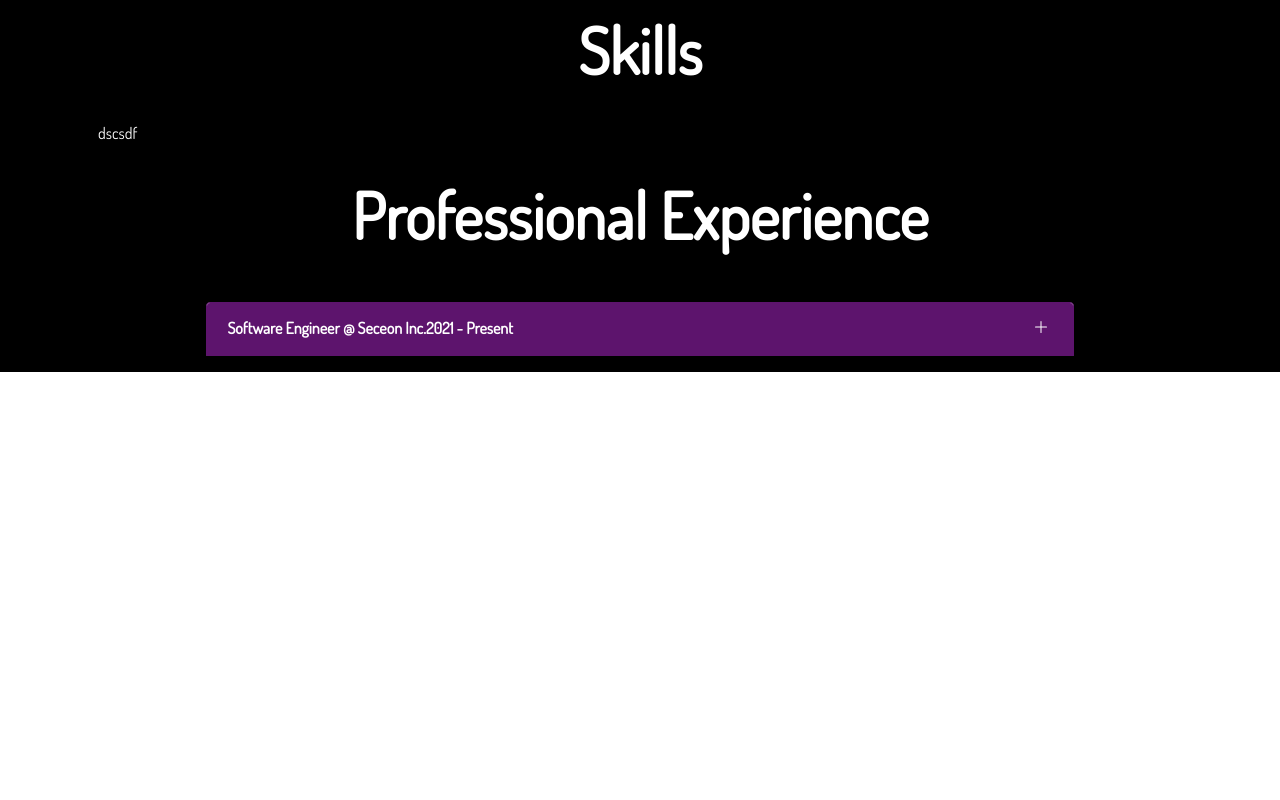
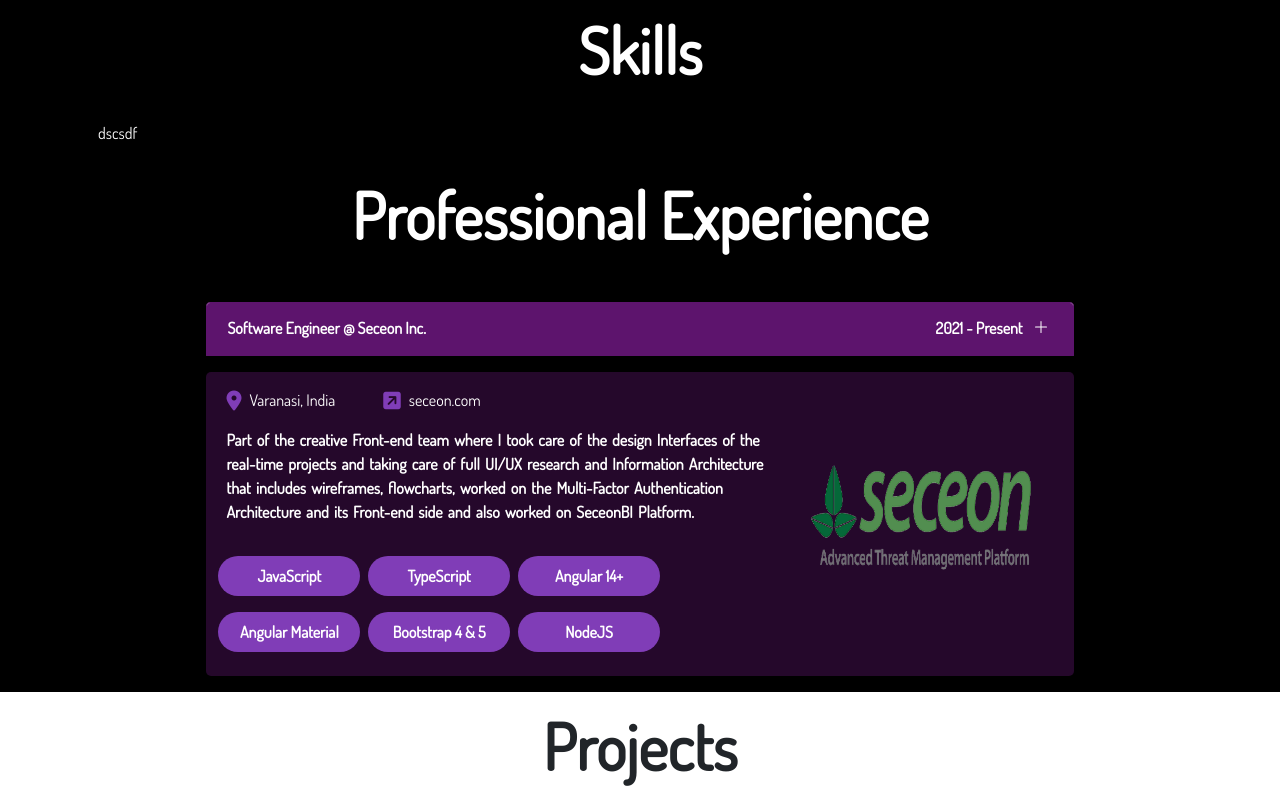
Before and after one commit to Swaraj55/swaraj-portfolio, an Angular app: page / in a window 1280 px wide. Shown: the part 870-1670 px from the top of the page. Before the commit the page ends 1242 px from the top, so only its background shows below. Built offline with nearby package versions, Linux system fonts and the light colour scheme.

Commit message:
Done the Professional Experience Section

```diff
--- a/src/app/app.component.html
+++ b/src/app/app.component.html
@@ -3,4 +3,5 @@
   <app-banner></app-banner>
   <app-skills-experience></app-skills-experience>
   <app-experience></app-experience>
+  <app-projects></app-projects>
 </div>
--- a/src/app/experience/experience.component.html
+++ b/src/app/experience/experience.component.html
@@ -9,14 +9,14 @@
                 <div class="accordion" style="width: 80%" id="accordionExample">
                     <div class="accordion-item mt-5">
                       <h2 class="accordion-header" id="headingTwo">
-                        <button class="accordion-button collapsed text-white" type="button" data-bs-toggle="collapse" data-bs-target="#collapseOne">
+                        <button class="acc-btn accordion-button collapsed text-white" type="button" data-bs-toggle="collapse" data-bs-target="#collapseOne">
                             <span class="fw-bolder">Software Engineer @ Seceon Inc.</span>
-                            <span class="fw-bolder">2021 - Present</span>
+                            <span class="fw-bolder ">2021 - Present</span>
                         </button>
                       </h2>
                     </div>
 
-                    <div id="collapseOne" class="accordion-collapse collapse rounded mt-3" aria-labelledby="headingTwo" data-bs-parent="#accordionExample">
+                    <div id="collapseOne" class="accordion-collapse show rounded mt-3" aria-labelledby="headingTwo" data-bs-parent="#accordionExample">
                         <div class="accordion-body text-white">
                           <div class="row">
                                 <div class="col-md-8 col-sm-12 col-xs-12">
--- a/src/app/experience/experience.component.scss
+++ b/src/app/experience/experience.component.scss
@@ -26,3 +26,12 @@
 .color-of-chips {
     background-color: #803db7;
 }
+
+button.acc-btn {
+    /* create a grid */
+    display: grid;
+    /* create colums. 1fr means use available space */
+    grid-template-columns: 1fr max-content max-content;
+    align-items: center;
+    grid-gap: 10px;
+}
--- a/src/app/experience/experience.component.ts
+++ b/src/app/experience/experience.component.ts
@@ -7,7 +7,7 @@ import { Component, OnInit } from '@angular/core';
 })
 export class ExperienceComponent implements OnInit {
 
-  programmingLangSeceon: string[] = ['JavaScript', 'TypeScript', 'Angular 14+', 'Angular Material', 'HTML5', 'CSS3', 'Bootstrap 4 & 5', 'Ng-Gridster2', 'NodeJS'];
+  programmingLangSeceon: string[] = ['JavaScript', 'TypeScript', 'Angular 14+', 'Angular Material', 'Bootstrap 4 & 5', 'NodeJS'];
 
   constructor() { }
 
--- a/src/app/projects/projects.component.html
+++ b/src/app/projects/projects.component.html
@@ -1 +1,9 @@
-<p>projects works!</p>
+<section id="Projects bg-light">
+    <div class="container">
+        <div class="row p-3">
+            <div class="col-12 text-center text-dark fw-bolder display-3">
+                Projects
+            </div>
+        </div>
+    </div>
+</section>
```
